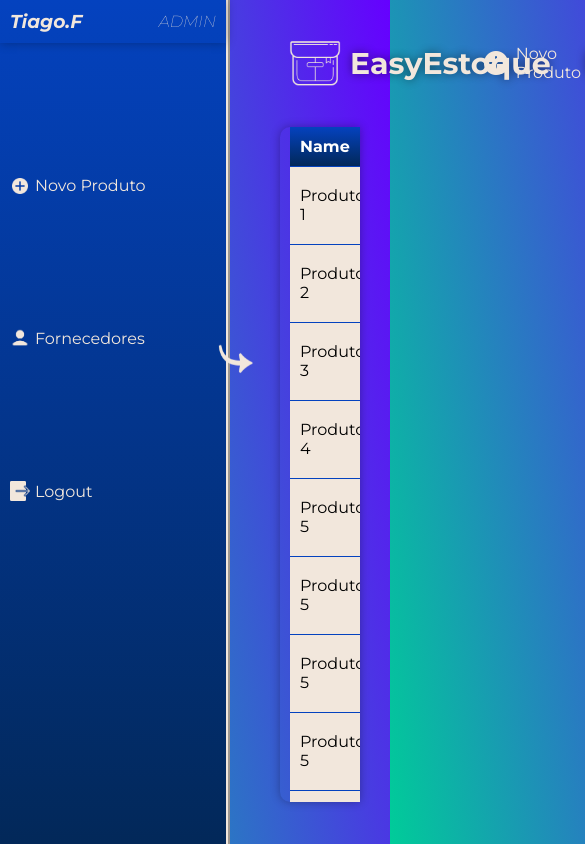
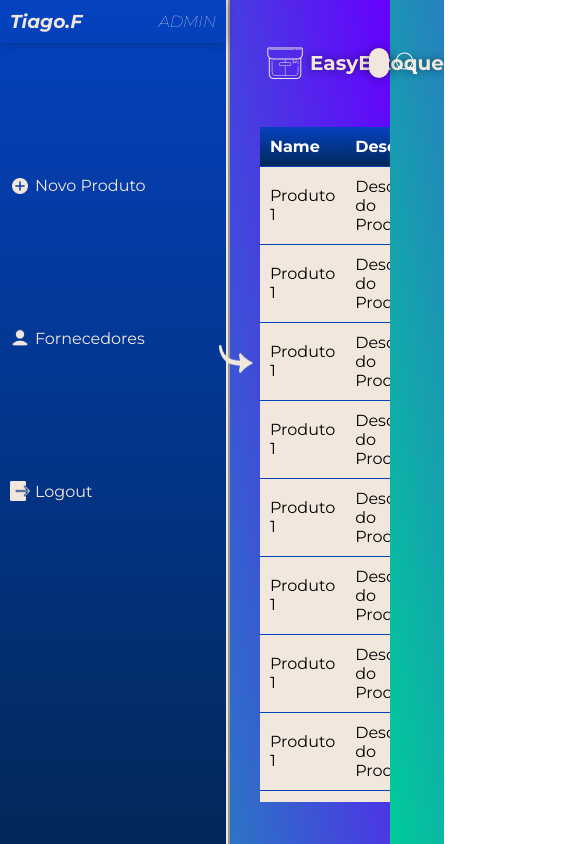
Before and after one commit to FigueiredoTiago/EasyEstoque, a React (Vite) app: page / in a window 390 px wide. Shown: the top 844 px of the page, 585 px wide, since content can reach past the window. Built offline with nearby package versions, Linux system fonts and the light colour scheme.

Commit message:
atualizando o design e responsividade

```diff
--- a/src/components/Home/Home.jsx
+++ b/src/components/Home/Home.jsx
@@ -3,6 +3,8 @@ import "../Menu/styles.scss";
 import search from "../../assets/icons/search.png";
 import box from "../../assets/icons/box.png";
 import plus from "../../assets/icons/plus.png";
+import lixeira from '../../assets/icons/lixeira.png';
+import editar from '../../assets/icons/editar.png';
 import { Link } from "react-router-dom";
 const Home = () => {
   return (
@@ -17,7 +19,7 @@ const Home = () => {
 
         <div className="input-box">
 
-          <img src={plus} />
+          <img src={plus} className="plus" />
 
           <Link to="/">Novo Produto</Link>
 
@@ -33,132 +35,163 @@ const Home = () => {
           <thead>
             <tr>
               <th>Name</th>
+              <th>Descrição</th>
               <th>Preço</th>
-              <th>Descrição</th>
               <th>Quantidade</th>
               <th>Atualizado</th>
+              <th>Ações</th>
             </tr>
           </thead>
           <tbody>
+
             <tr>
               <td>Produto 1</td>
+              <td>Descrição do Produto 1</td>
               <td>R$ 19.99</td>
-              <td>Descrição do Produto 1</td>
               <td>100</td>
               <td>06/09/2023</td>
+              <td> <img src={editar}/> <img src={lixeira}/></td>
             </tr>
             <tr>
-              <td>Produto 2</td>
+              <td>Produto 1</td>
+              <td>Descrição do Produto 1</td>
               <td>R$ 19.99</td>
-              <td>Descrição do Produto 2</td>
               <td>100</td>
               <td>06/09/2023</td>
+              <td> <img src={editar}/> <img src={lixeira}/></td>
             </tr>
             <tr>
-              <td>Produto 3</td>
+              <td>Produto 1</td>
+              <td>Descrição do Produto 1</td>
               <td>R$ 19.99</td>
-              <td>Descrição do Produto 3</td>
               <td>100</td>
               <td>06/09/2023</td>
+              <td> <img src={editar}/> <img src={lixeira}/></td>
             </tr>
             <tr>
-              <td>Produto 4</td>
+              <td>Produto 1</td>
+              <td>Descrição do Produto 1</td>
               <td>R$ 19.99</td>
-              <td>Descrição do Produto 4</td>
               <td>100</td>
               <td>06/09/2023</td>
+              <td> <img src={editar}/> <img src={lixeira}/></td>
             </tr>
             <tr>
-              <td>Produto 5</td>
+              <td>Produto 1</td>
+              <td>Descrição do Produto 1</td>
               <td>R$ 19.99</td>
-              <td>Descrição do Produto 5</td>
               <td>100</td>
               <td>06/09/2023</td>
+              <td> <img src={editar}/> <img src={lixeira}/></td>
             </tr>
             <tr>
-              <td>Produto 5</td>
+              <td>Produto 1</td>
+              <td>Descrição do Produto 1</td>
               <td>R$ 19.99</td>
-              <td>Descrição do Produto 5</td>
               <td>100</td>
               <td>06/09/2023</td>
+              <td> <img src={editar}/> <img src={lixeira}/></td>
             </tr>
             <tr>
-              <td>Produto 5</td>
+              <td>Produto 1</td>
+              <td>Descrição do Produto 1</td>
               <td>R$ 19.99</td>
-              <td>Descrição do Produto 5</td>
               <td>100</td>
               <td>06/09/2023</td>
+              <td> <img src={editar}/> <img src={lixeira}/></td>
             </tr>
             <tr>
-              <td>Produto 5</td>
+              <td>Produto 1</td>
+              <td>Descrição do Produto 1</td>
               <td>R$ 19.99</td>
-              <td>Descrição do Produto 5</td>
               <td>100</td>
               <td>06/09/2023</td>
+              <td> <img src={editar}/> <img src={lixeira}/></td>
             </tr>
             <tr>
-              <td>Produto 5</td>
+              <td>Produto 1</td>
+              <td>Descrição do Produto 1</td>
               <td>R$ 19.99</td>
-              <td>Descrição do Produto 5</td>
               <td>100</td>
               <td>06/09/2023</td>
+              <td> <img src={editar}/> <img src={lixeira}/></td>
             </tr>
             <tr>
-              <td>Produto 5</td>
+              <td>Produto 1</td>
+              <td>Descrição do Produto 1</td>
               <td>R$ 19.99</td>
-              <td>Descrição do Produto 5</td>
               <td>100</td>
               <td>06/09/2023</td>
+              <td> <img src={editar}/> <img src={lixeira}/></td>
             </tr>
             <tr>
-              <td>Produto 5</td>
+              <td>Produto 1</td>
+              <td>Descrição do Produto 1</td>
               <td>R$ 19.99</td>
-              <td>Descrição do Produto 5</td>
               <td>100</td>
               <td>06/09/2023</td>
+              <td> <img src={editar}/> <img src={lixeira}/></td>
             </tr>
             <tr>
-              <td>Produto 5</td>
+              <td>Produto 1</td>
+              <td>Descrição do Produto 1</td>
               <td>R$ 19.99</td>
-              <td>Descrição do Produto 5</td>
               <td>100</td>
               <td>06/09/2023</td>
+              <td> <img src={editar}/> <img src={lixeira}/></td>
             </tr>
             <tr>
-              <td>Produto 5</td>
+              <td>Produto 1</td>
+              <td>Descrição do Produto 1</td>
               <td>R$ 19.99</td>
-              <td>Descrição do Produto 5</td>
               <td>100</td>
               <td>06/09/2023</td>
+              <td> <img src={editar}/> <img src={lixeira}/></td>
             </tr>
             <tr>
-              <td>Produto 5</td>
+              <td>Produto 1</td>
+              <td>Descrição do Produto 1</td>
               <td>R$ 19.99</td>
-              <td>Descrição do Produto 5</td>
               <td>100</td>
               <td>06/09/2023</td>
+              <td> <img src={editar}/> <img src={lixeira}/></td>
             </tr>
             <tr>
-              <td>Produto 5</td>
+              <td>Produto 1</td>
+              <td>Descrição do Produto 1</td>
               <td>R$ 19.99</td>
-              <td>Descrição do Produto 5</td>
               <td>100</td>
               <td>06/09/2023</td>
+              <td> <img src={editar}/> <img src={lixeira}/></td>
             </tr>
             <tr>
-              <td>Produto 5</td>
+              <td>Produto 1</td>
+              <td>Descrição do Produto 1</td>
               <td>R$ 19.99</td>
-              <td>Descrição do Produto 5</td>
               <td>100</td>
               <td>06/09/2023</td>
+              <td> <img src={editar}/> <img src={lixeira}/></td>
             </tr>
             <tr>
-              <td>Produto 5</td>
+              <td>Produto 1</td>
+              <td>Descrição do Produto 1</td>
               <td>R$ 19.99</td>
-              <td>Descrição do Produto 5</td>
               <td>100</td>
               <td>06/09/2023</td>
+              <td> <img src={editar}/> <img src={lixeira}/></td>
             </tr>
+            <tr>
+              <td>Produto 1</td>
+              <td>Descrição do Produto 1</td>
+              <td>R$ 19.99</td>
+              <td>100</td>
+              <td>06/09/2023</td>
+              <td> <img src={editar}/> <img src={lixeira}/></td>
+            </tr>
+
+
+
+
           </tbody>
         </table>
       </div>
--- a/src/components/Home/styles.scss
+++ b/src/components/Home/styles.scss
@@ -1,18 +1,23 @@
+@import '../../sass/grid';
+
 .main-home {
   height: 100vh;
   transition: margin-left 0.5s ease-in-out;
-
-  padding: 0rem 3rem;
 
   img {
     cursor: pointer;
   }
 
   .info-home {
+    padding: 0 3rem;
     height: 15vh;
     display: flex;
     align-items: center;
     justify-content: space-between;
+
+    @include device('s') {
+      padding: 0 1rem;
+    }
 
     nav {
       background-color: #0442bf;
@@ -38,9 +43,17 @@
       color: #f2e7dc;
       text-shadow: 0 0 1rem rgba(0, 0, 0, 0.499);
 
+      @include device('s') {
+        font-size: 2rem;
+      }
+
       img {
         width: 100%;
         max-width: 7rem;
+
+        @include device('s') {
+          max-width: 5rem;
+        }
       }
     }
 
@@ -48,6 +61,10 @@
       display: flex;
       align-items: center;
       gap: 0.5rem;
+
+      @include device('s') {
+        justify-content: end;
+      }
 
       input {
         width: 100%;
@@ -58,6 +75,10 @@
         outline: none;
         background-color: #f2e7dc;
         box-shadow: 0 0 10px rgba(0, 0, 0, 0.38);
+
+        @include device('s') {
+          width: 50%;
+        }
 
         &::placeholder {
           color: #000;
@@ -70,6 +91,12 @@
         max-width: 3rem;
       }
 
+      @include device('s') {
+        .plus {
+          display: none;
+        }
+      }
+
       a {
         width: 100%;
         text-decoration: none;
@@ -78,24 +105,31 @@
         &:hover {
           color: #000;
         }
+
+        @include device('s') {
+          display: none;
+        }
       }
     }
   }
 }
 
 .table-container {
-  overflow: auto;
   width: 100%;
   height: 80vh;
-  box-shadow: 0 0 10px rgba(0, 0, 0, 0.3);
+  // box-shadow: 0 0 10px rgba(0, 0, 0, 0.3);
   border-radius: 1rem 0 0 1rem;
+  overflow: auto;
 }
 
 table {
   width: 100%;
   height: 100%;
   border-collapse: collapse;
-  overflow: auto;
+
+  @include device('s') {
+    width: 100vw;
+  }
 }
 
 table,
@@ -120,6 +154,13 @@ th {
   border-bottom: 1px solid #0442bf;
 }
 
+td {
+  img {
+    width: 100%;
+    max-width: 2rem;
+  }
+}
+
 ::-webkit-scrollbar {
   width: 0.5rem;
 }
```
Also changed, not shown: src/assets/icons/editar.png (added), src/assets/icons/lixeira.png (added).
